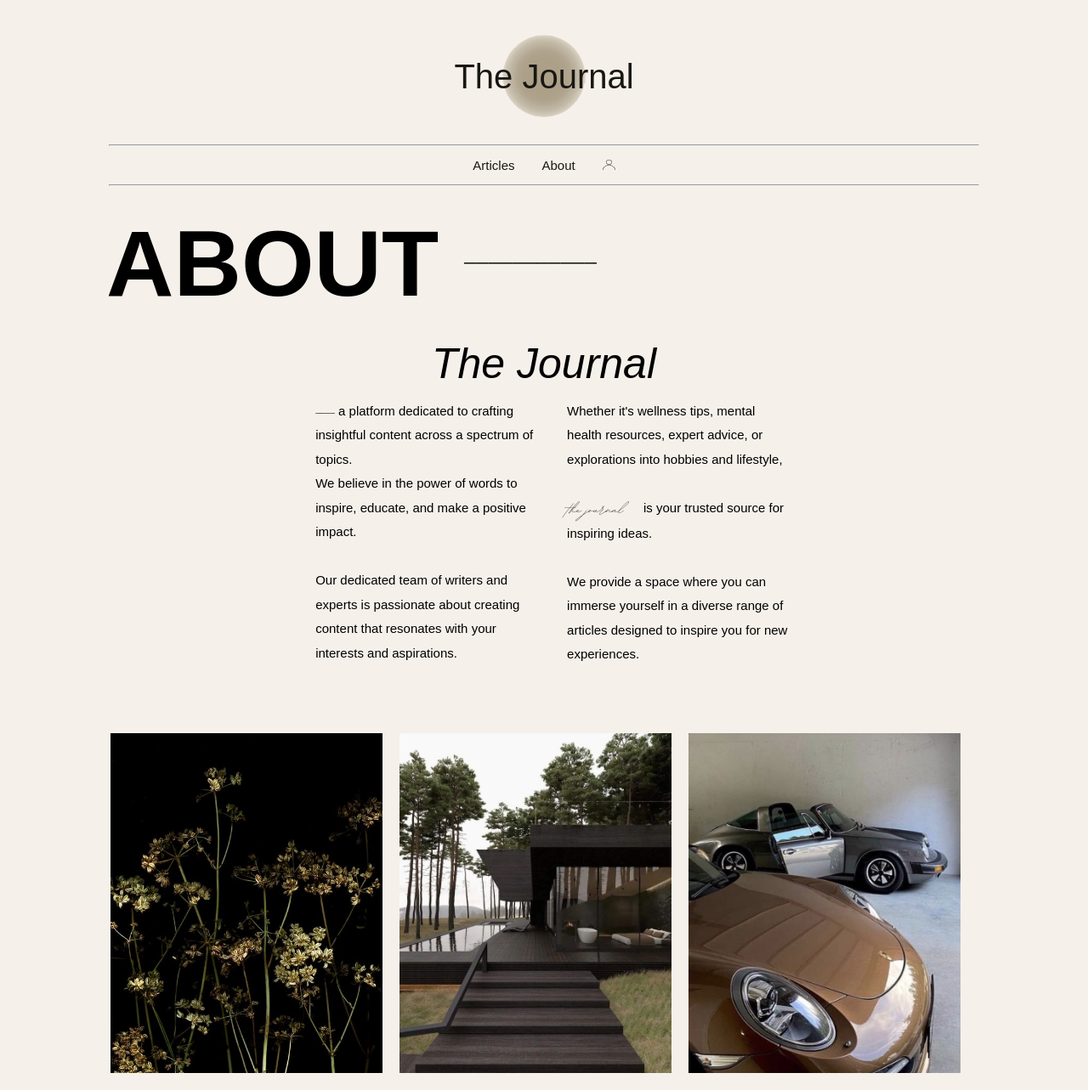
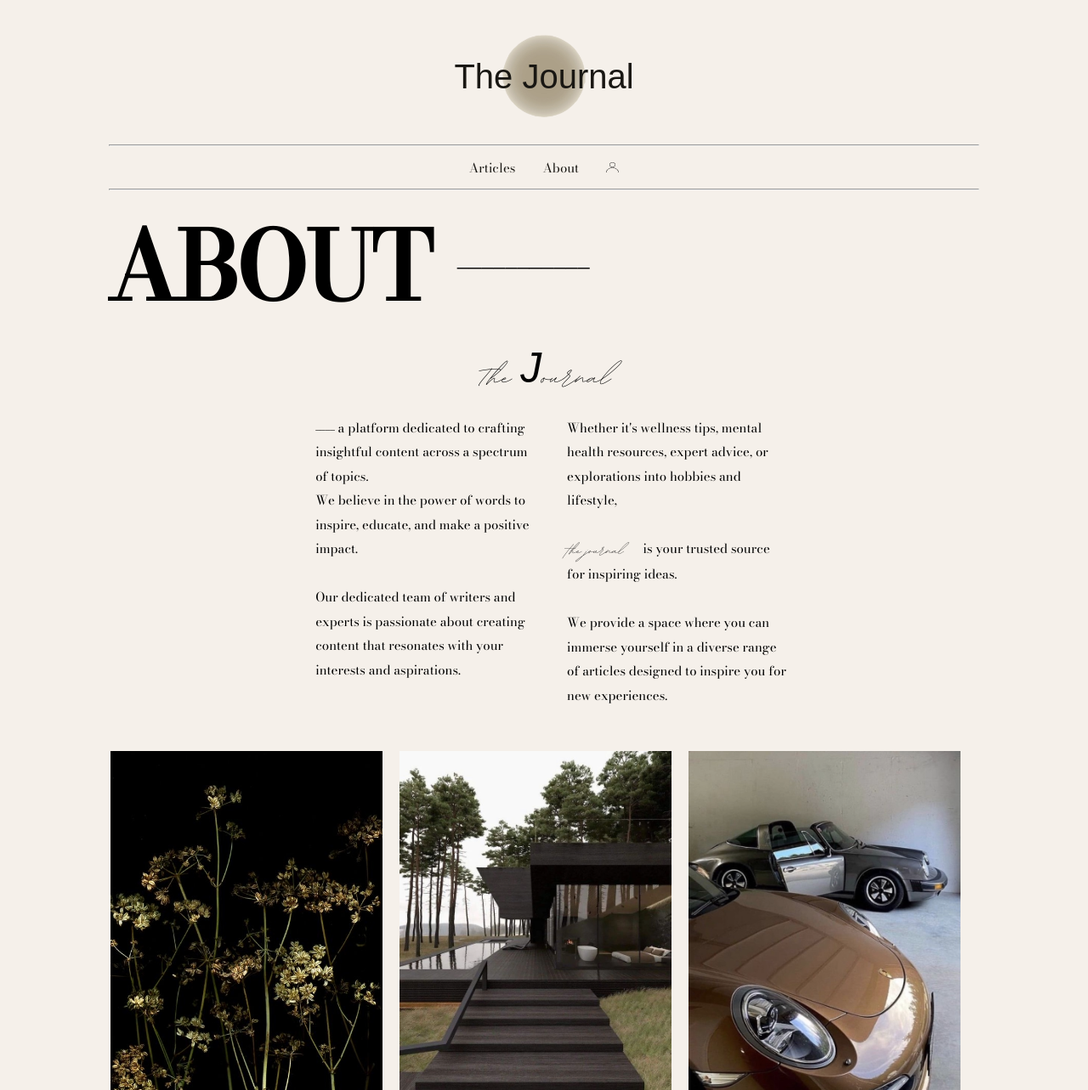
Before and after one commit to maria-zhuravleva/journal, a Django app: page /about/ in a window 1280 px wide. Shown: the top 1283 px of the page at 85% size. Run offline with Django 4.2, Linux system fonts and the light colour scheme.

Commit message:
add additional default font

```diff
--- a/main_app/static/css/base.css
+++ b/main_app/static/css/base.css
@@ -27,7 +27,7 @@ body {
 
 body {
   background-color: #f5f0ea;
-  font-family: 'Colgent', sans-serif;
+  font-family: 'Colgent', 'FONTSPRING DEMO - The Seasons Light', 'Bodoni Moda', sans-serif;
 }
 
 .circle{
@@ -183,7 +183,7 @@ form.login {
 }
 
 .about-heading h1 {
-  font-family: 'FONTSPRING DEMO - The Seasons Light', sans-serif;
+  font-family: 'FONTSPRING DEMO - The Seasons Light', 'Bodoni Moda', sans-serif;
   font-size: 110px;
   text-transform: uppercase;
   margin-right: 30px;
@@ -238,7 +238,7 @@ hr#about-hr {
 }
 
 p#journal {
-  font-family: 'MADE TheArtist Script', sans-serif;
+  font-family: 'MADE TheArtist Script', 'BDScript-Regular', sans-serif;
   font-size: 50px;
   margin-bottom: 0;
 }
--- a/main_app/templates/base.html
+++ b/main_app/templates/base.html
@@ -6,6 +6,7 @@
   <meta charset="UTF-8">
   <meta http-equiv="X-UA-Compatible" content="IE=edge">
   <meta name="viewport" content="width=device-width, initial-scale=1.0, shrink-to-fit=no">
+  <link href="https://fonts.googleapis.com/css2?family=Bodoni+Moda:ital,opsz,wght@0,6..96,400;0,6..96,500;1,6..96,400&display=swap" rel="stylesheet">
   <link
     rel="shortcut icon"
     type="image/png"
```
